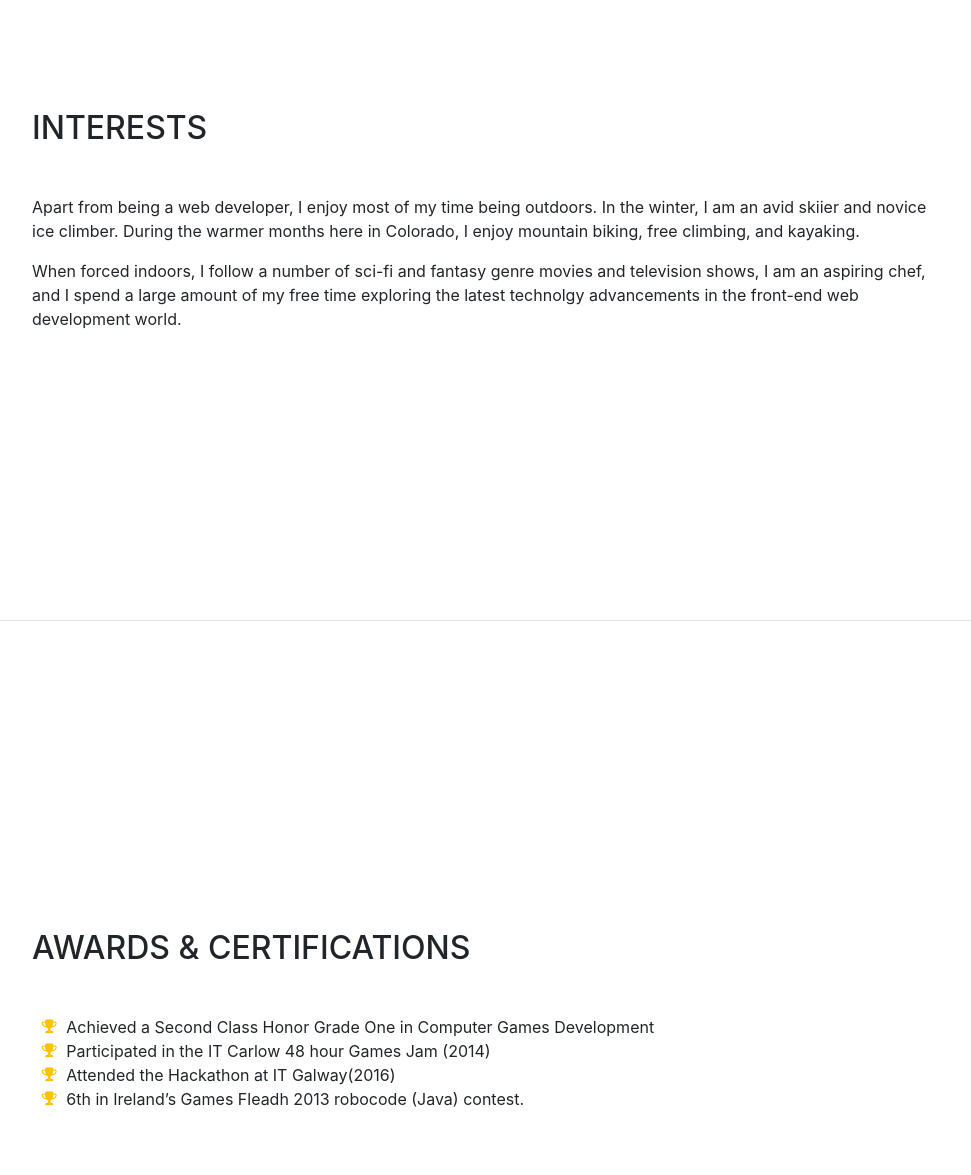
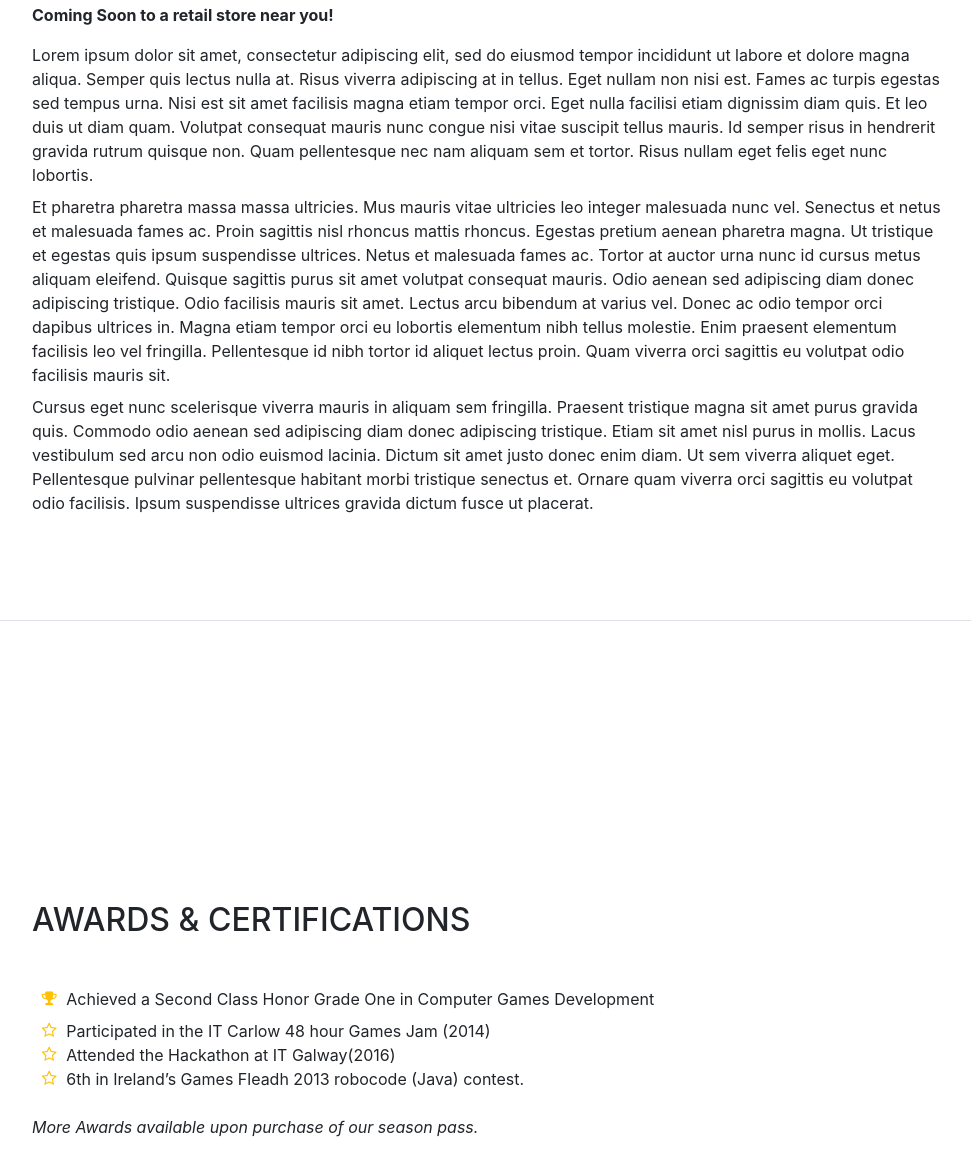
Before and after one commit to JoshMooney/PieseusResume, a website with bundled scripts: page index.html in a window 1280 px wide. Shown: the part 3612-4787 px from the top of the page, without its empty margins (288-1259 px from the left). Built offline with nearby package versions, Linux system fonts and the light colour scheme; a web font is replaced by a local one.

Commit message:
Added template stuff to resume site ready to be tested on Pieseus

```diff
--- a/index.html
+++ b/index.html
@@ -416,8 +416,10 @@
         <section class="resume-section p-3 p-lg-5 d-flex flex-column" id="interests">
             <div class="my-auto">
                 <h2 class="mb-5">Interests</h2>
-              <p>Apart from being a web developer, I enjoy most of my time being outdoors. In the winter, I am an avid skiier and novice ice climber. During the warmer months here in Colorado, I enjoy mountain biking, free climbing, and kayaking.</p>
-              <p class="mb-0">When forced indoors, I follow a number of sci-fi and fantasy genre movies and television shows, I am an aspiring chef, and I spend a large amount of my free time exploring the latest technolgy advancements in the front-end web development world.</p>
+                <p><strong>Coming Soon to a retail store near you!</strong></p>
+                <p class="mb-2">Lorem ipsum dolor sit amet, consectetur adipiscing elit, sed do eiusmod tempor incididunt ut labore et dolore magna aliqua. Semper quis lectus nulla at. Risus viverra adipiscing at in tellus. Eget nullam non nisi est. Fames ac turpis egestas sed tempus urna. Nisi est sit amet facilisis magna etiam tempor orci. Eget nulla facilisi etiam dignissim diam quis. Et leo duis ut diam quam. Volutpat consequat mauris nunc congue nisi vitae suscipit tellus mauris. Id semper risus in hendrerit gravida rutrum quisque non. Quam pellentesque nec nam aliquam sem et tortor. Risus nullam eget felis eget nunc lobortis.</p>
+                <p class="mb-2">Et pharetra pharetra massa massa ultricies. Mus mauris vitae ultricies leo integer malesuada nunc vel. Senectus et netus et malesuada fames ac. Proin sagittis nisl rhoncus mattis rhoncus. Egestas pretium aenean pharetra magna. Ut tristique et egestas quis ipsum suspendisse ultrices. Netus et malesuada fames ac. Tortor at auctor urna nunc id cursus metus aliquam eleifend. Quisque sagittis purus sit amet volutpat consequat mauris. Odio aenean sed adipiscing diam donec adipiscing tristique. Odio facilisis mauris sit amet. Lectus arcu bibendum at varius vel. Donec ac odio tempor orci dapibus ultrices in. Magna etiam tempor orci eu lobortis elementum nibh tellus molestie. Enim praesent elementum facilisis leo vel fringilla. Pellentesque id nibh tortor id aliquet lectus proin. Quam viverra orci sagittis eu volutpat odio facilisis mauris sit.</p>
+                <p class="mb-2">Cursus eget nunc scelerisque viverra mauris in aliquam sem fringilla. Praesent tristique magna sit amet purus gravida quis. Commodo odio aenean sed adipiscing diam donec adipiscing tristique. Etiam sit amet nisl purus in mollis. Lacus vestibulum sed arcu non odio euismod lacinia. Dictum sit amet justo donec enim diam. Ut sem viverra aliquet eget. Pellentesque pulvinar pellentesque habitant morbi tristique senectus et. Ornare quam viverra orci sagittis eu volutpat odio facilisis. Ipsum suspendisse ultrices gravida dictum fusce ut placerat.</p>
             </div>
         </section>
 
@@ -426,20 +428,21 @@
             <div class="my-auto">
                 <h2 class="mb-5">Awards &amp; Certifications</h2>
                 <ul class="fa-ul mb-0">
-                    <li>
+                    <li class="mb-2">
                         <i class="fa-li fa fa-trophy text-warning"></i>
                         Achieved a Second Class Honor Grade One in Computer Games Development</li>
                     <li>
-                  <i class="fa-li fa fa-trophy text-warning"></i>
+                        <i class="fa-li fa fa-star-o text-warning"></i>
                         Participated in the IT Carlow 48 hour Games Jam (2014)</li>
                     <li>
-                  <i class="fa-li fa fa-trophy text-warning"></i>
+                        <i class="fa-li fa fa-star-o text-warning"></i>
                         Attended the Hackathon at IT Galway(2016)</li>
                     <li>
-                  <i class="fa-li fa fa-trophy text-warning"></i>
+                        <i class="fa-li fa fa-star-o text-warning"></i>
                         6th in Ireland’s Games Fleadh 2013 robocode (Java) contest.</li>
-
                 </ul>
+                <br>
+                <i>More Awards available upon purchase of our season pass.</i>
             </div>
         </section>
     </div>
@@ -453,7 +456,6 @@
 
     <!-- Custom scripts for this template -->
     <script src="js/resume.min.js"></script>
-
   </body>
 
 <script>
```
Lines whose indentation alone changed are shown as unchanged.
